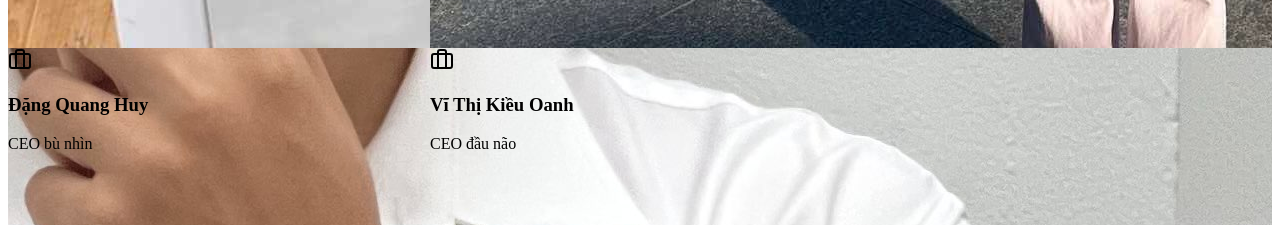
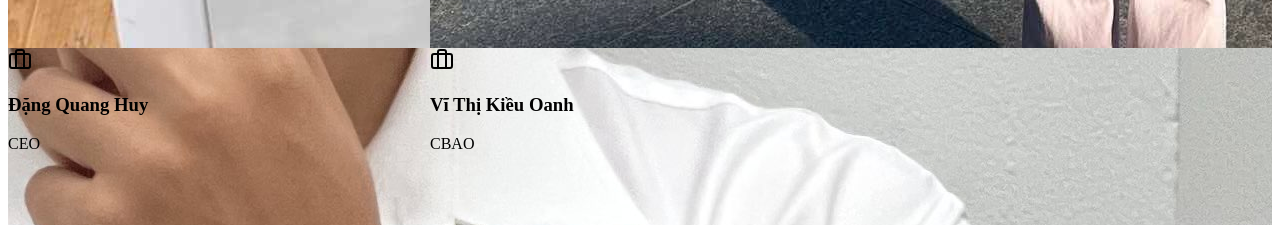
Before and after one commit to Nonobeam/Viecdauviecdo, a Next.js app: page /homepage/AboutUs in a window 1280 px wide. Shown: the part 2440-2665 px from the top of the page. Built offline with nearby package versions, Linux system fonts and the light colour scheme.

Commit message:
Minor about us fix

```diff
--- a/src/components/TeamMemberCarousel.jsx
+++ b/src/components/TeamMemberCarousel.jsx
@@ -19,13 +19,13 @@ const TeamMembersCarousel = () => {
         },
         {
             name: "Đặng Quang Huy",
-            role: "CEO bù nhìn",
+            role: "CEO",
             image: "/imgs/huy.jpg",
             icon: <Briefcase className="w-5 h-5 text-indigo-600" />,
         },
         {
             name: "Vĩ Thị Kiều Oanh",
-            role: "CEO đầu não",
+            role: "CBAO",
             image: "/imgs/oanh.jpg",
             icon: <Briefcase className="w-5 h-5 text-indigo-600" />,
         },
--- a/src/components/ui/file-upload.tsx
+++ b/src/components/ui/file-upload.tsx
@@ -1,7 +1,7 @@
 import { cn } from "@/lib/utils";
+import { UploadCloud } from "lucide-react";
+import { motion } from "motion/react";
 import React, { useRef, useState } from "react";
-import { motion } from "motion/react";
-import { UploadCloud } from "lucide-react";
 import { useDropzone } from "react-dropzone";
 // import { IconUpload } from "@tabler/icons-react";
 const mainVariant = {
```
